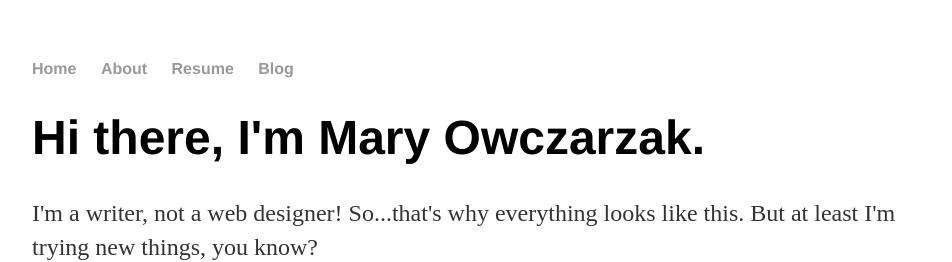
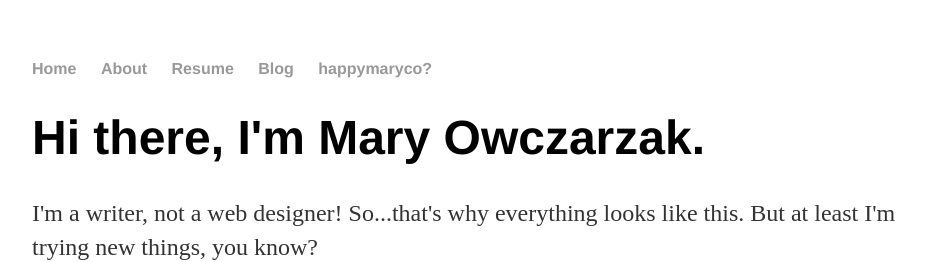
Before and after one commit to Mary-O/mary-o.github.io, a Jekyll site: the page built from index.html, in a window 1280 px wide. Shown: the top 262 px of the page, without its empty margins (160-1112 px from the left). Built offline with Jekyll 4.4.1, drawn with Linux system fonts in a browser that asks for light colours.

Commit message:
Update default.html
added happymaryco tab

```diff
--- a/_layouts/default.html
+++ b/_layouts/default.html
@@ -12,6 +12,7 @@
 		        	<li><a href="/about">About</a></li>
 	        		<li><a href="/resume">Resume</a></li>
 	        		<li><a href="/blog">Blog</a></li>
+				<li><a href="/HappyMaryCO">happymaryco?</a></li>
 	    		</ul>
 			</nav>
 			<div class="container">
```
